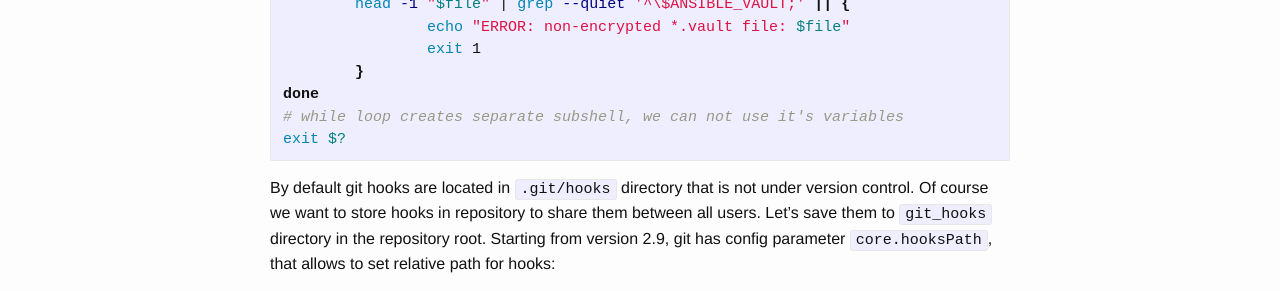
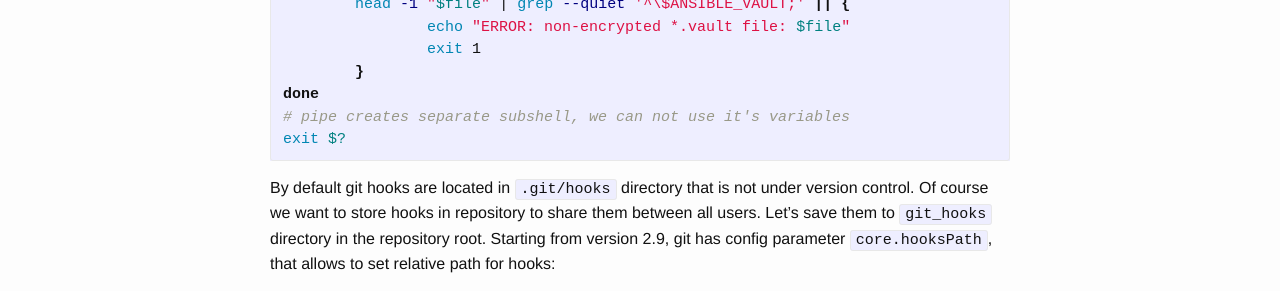
Before and after one commit to selivan/selivan.github.io, a Jekyll site: the page built from _posts/2017-04-08-ansible-check-on-commit-vault-files-are-encrypted.md, in a window 1280 px wide. Shown: the part 1280-1571 px from the top of the page. Built offline with Jekyll 4.4.1, drawn with Linux system fonts in a browser that asks for light colours; comment, search, counter and statistics services are not loaded.

Commit message:
small fix

````diff
--- a/_posts/2017-04-08-ansible-check-on-commit-vault-files-are-encrypted.md
+++ b/_posts/2017-04-08-ansible-check-on-commit-vault-files-are-encrypted.md
@@ -43,7 +43,7 @@ git diff --cached --name-only -z "$against" | while IFS= read -r -d $'\0' file;
                 exit 1
         }
 done
-# while loop creates separate subshell, we can not use it's variables
+# pipe creates separate subshell, we can not use it's variables
 exit $?
 ```
 
````
